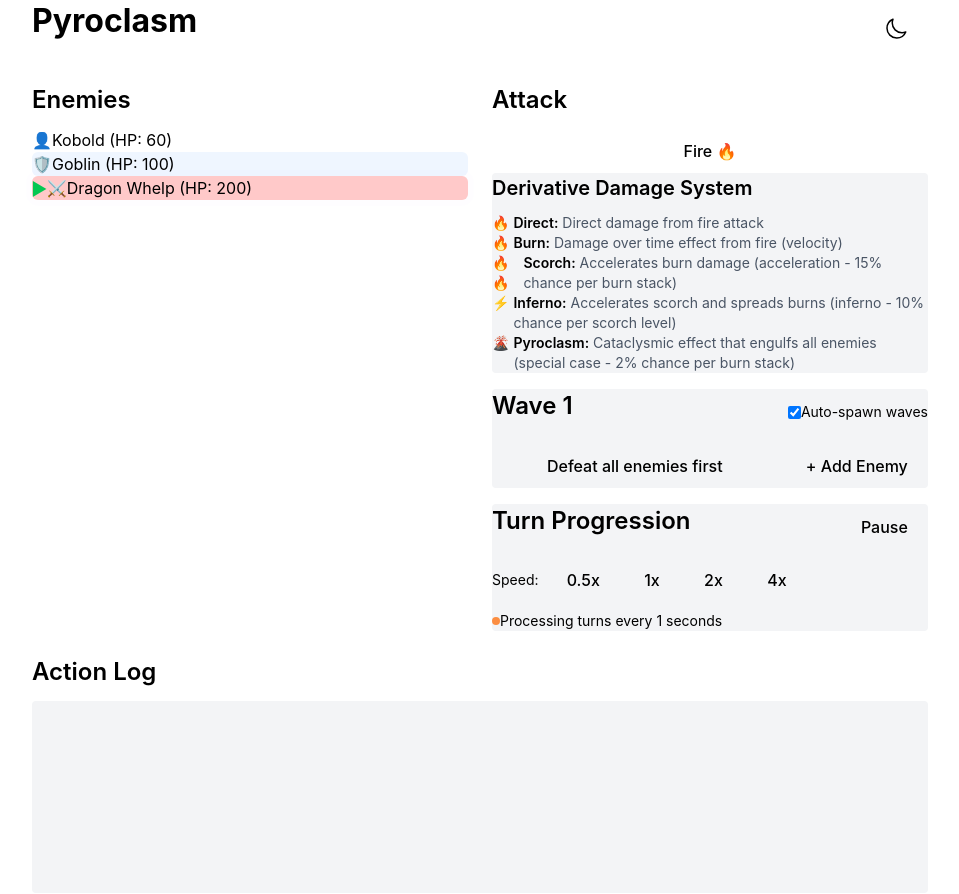
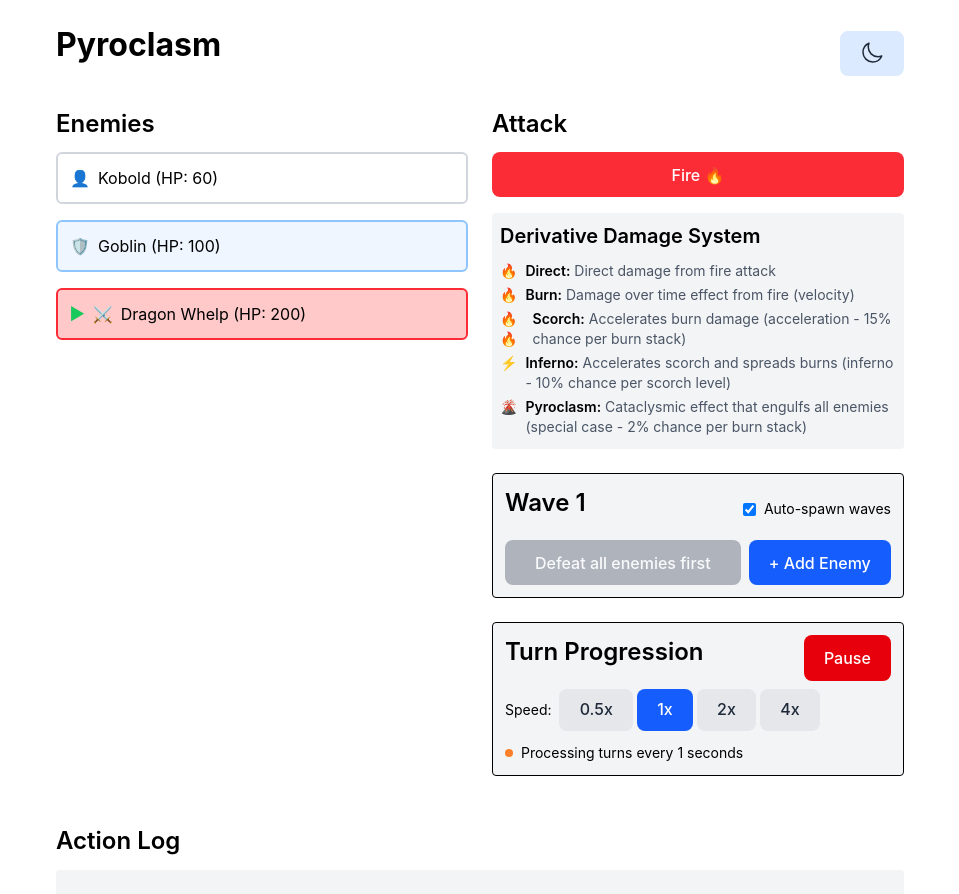
Before and after one commit to kyletolle/pyroclasm, a React (Vite) app: page / in a window 1280 px wide. Shown: the top 894 px of the page, without its empty margins (160-1119 px from the left). Built offline with nearby package versions, Linux system fonts and the light colour scheme.

Commit message:
Removes preflight import from Tailwind CSS
This just totally screwed up the look and feel of the app.

```diff
--- a/src/index.css
+++ b/src/index.css
@@ -1,6 +1,5 @@
 /* Import Tailwind v4 properly */
 @import 'tailwindcss';
-@import 'tailwindcss/preflight';
 
 /* Restore base styles that were previously applied by Tailwind */
 :root {
```
